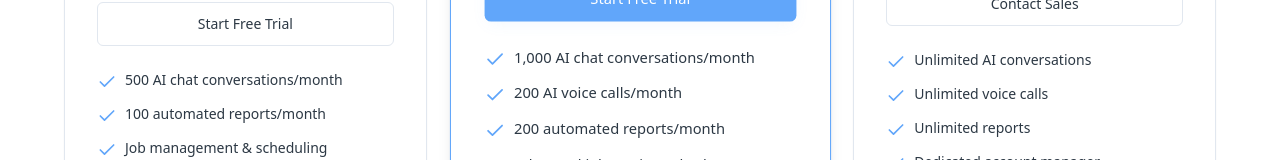
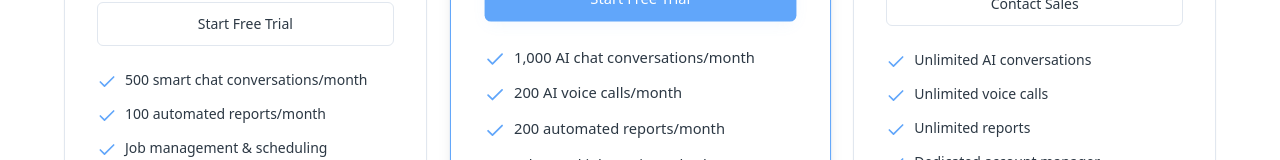
Before and after one commit to mdbravo58/bravo-ai-estimates, a React (Vite) app: page /pricing in a window 1280 px wide. Shown: the part 536-696 px from the top of the page. Built offline with nearby package versions, Linux system fonts and the light colour scheme.

Commit message:
Preceding changes

```diff
--- a/src/pages/Pricing.tsx
+++ b/src/pages/Pricing.tsx
@@ -12,7 +12,7 @@ export default function Pricing() {
       price: "$297",
       description: "Perfect for small HVAC businesses getting started",
       features: [
-        "500 AI chat conversations/month",
+        "500 smart chat conversations/month",
         "100 automated reports/month",
         "Job management & scheduling",
         "Customer portal",
```
